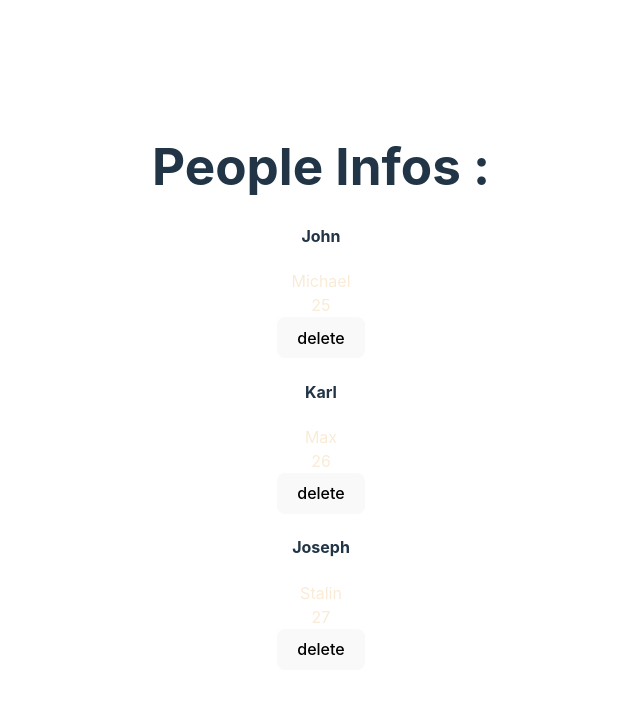
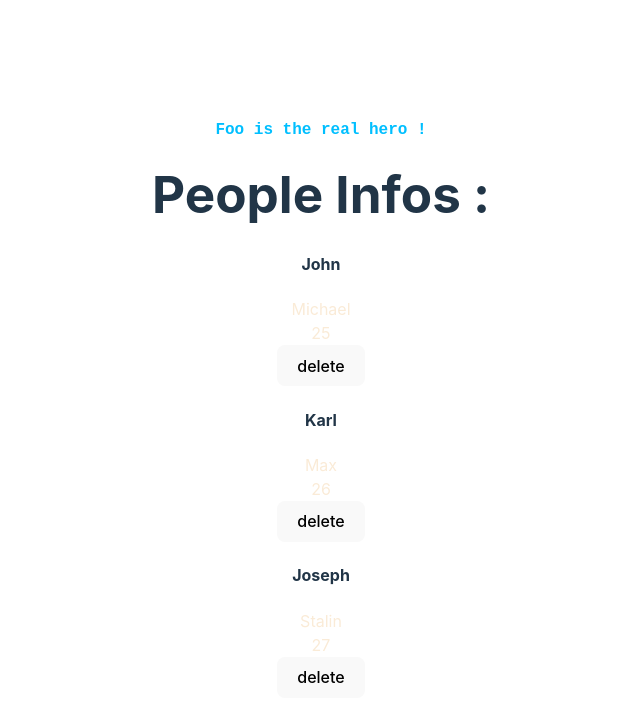
Before and after one commit to MantasEdine/Svelte-Test, a Svelte app: page / in a window 1280 px wide. Shown: the top 722 px of the page, without its empty margins (319-959 px from the left). Built offline with nearby package versions, Linux system fonts and the light colour scheme.

Commit message:
components

```diff
--- a/src/App.svelte
+++ b/src/App.svelte
@@ -1,4 +1,5 @@
 <script>
+   import Foo from "./Foo.svelte";
  let people = [
     { name: 'John', surname : 'Michael', age: 25, id : 1 },
     { name: 'Karl', surname : 'Max', age: 26, id : 2 },
@@ -15,6 +16,7 @@
 
    </script>
 
+<Foo/>
    <main>
     {#if people.length >= 3}
      <div class="container">
--- /dev/null
+++ b/src/Foo.svelte
@@ -0,0 +1,15 @@
+<script></script>
+<main>
+    <div class="backdrop">
+      <div class="Modal">
+       <p><strong>Foo is the real hero !</strong></p>
+      </div>
+    </div>
+</main>
+<style>
+    p {
+        color: deepskyblue;
+        font-family: monospace;
+        font-size: large;
+    }
+</style>
```
